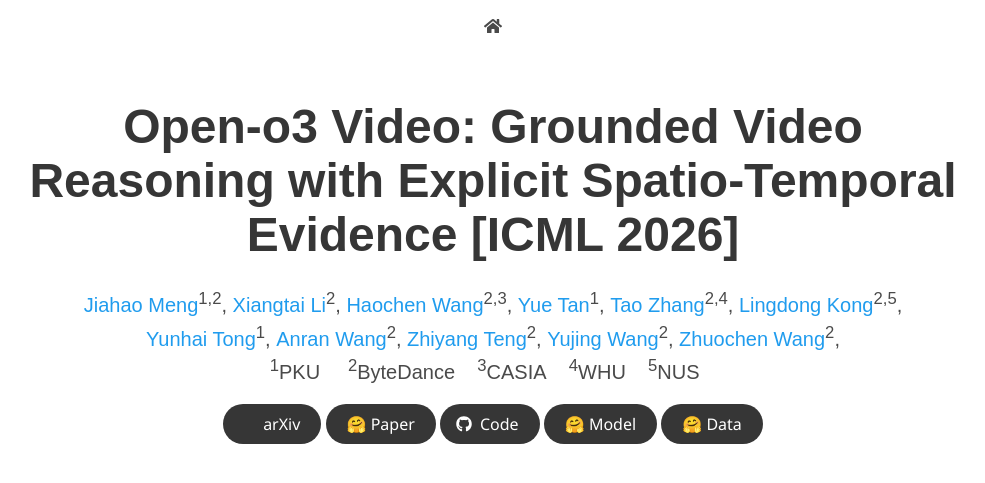
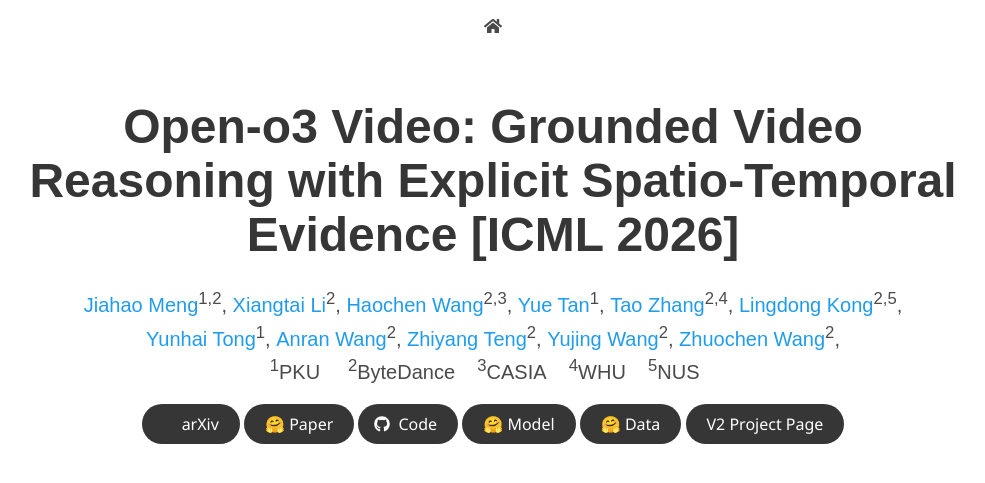
Before and after one commit to marinero4972/marinero4972.github.io, a Jekyll site: the page projects/Open-o3-Video/index.html, which Jekyll copies as it is, in a window 1280 px wide and 900 px high, cut to the strip 0-485 px from the top of the window. Shown: the whole strip, without its empty margins (147-1132 px from the left). Built offline with Jekyll 4.4.1, drawn with Linux system fonts in a browser that asks for light colours; nearby versions of some CDN libraries; some web fonts are replaced; library files that are not in the unit come from our copies; a style sheet for code colours, icons or effects is not loaded.

Commit message:
update open-o3-video

```diff
--- a/projects/Open-o3-Video/index.html
+++ b/projects/Open-o3-Video/index.html
@@ -145,6 +145,12 @@
                     <span>🤗 Data</span>
                   </a>
                 </span>
+              <span class="link-block">
+                <a href="https://msalab-pku.github.io/projects/Open-o3-Video-v2/"
+                   class="external-link button is-normal is-rounded is-dark">
+                  <span>V2 Project Page</span>
+                </a>
+              </span>
 
             </div>
 
```
